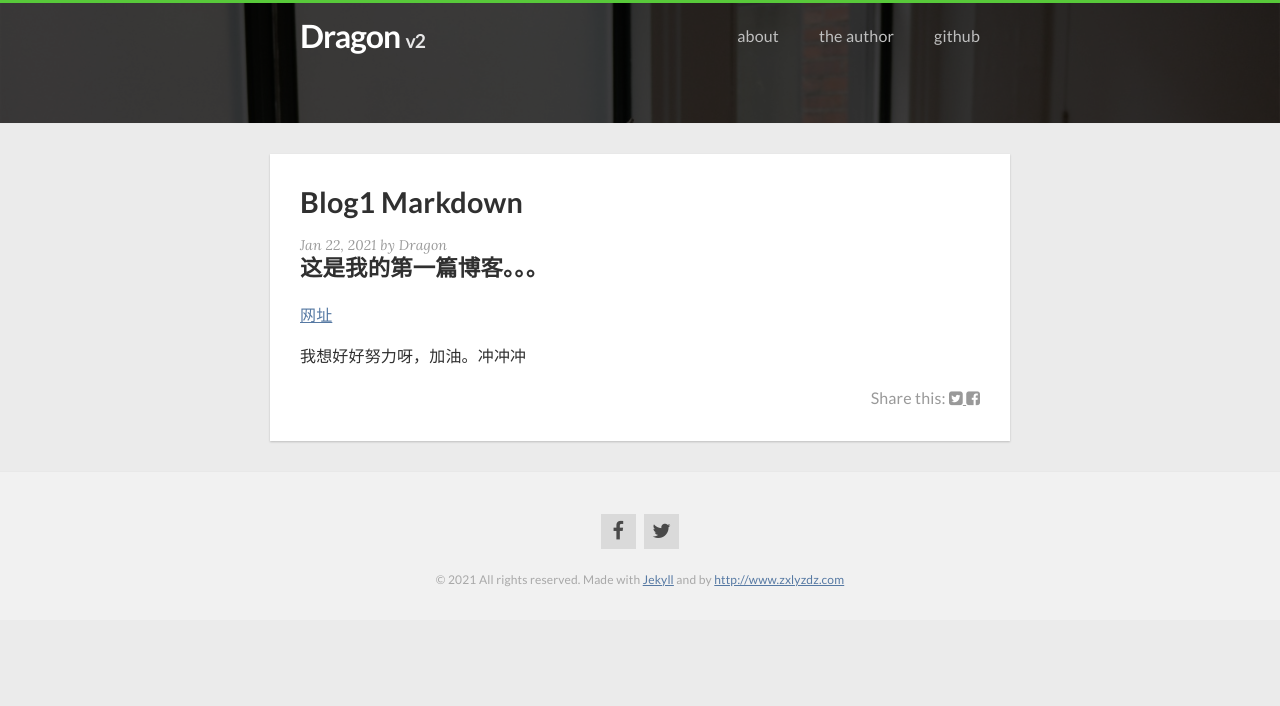
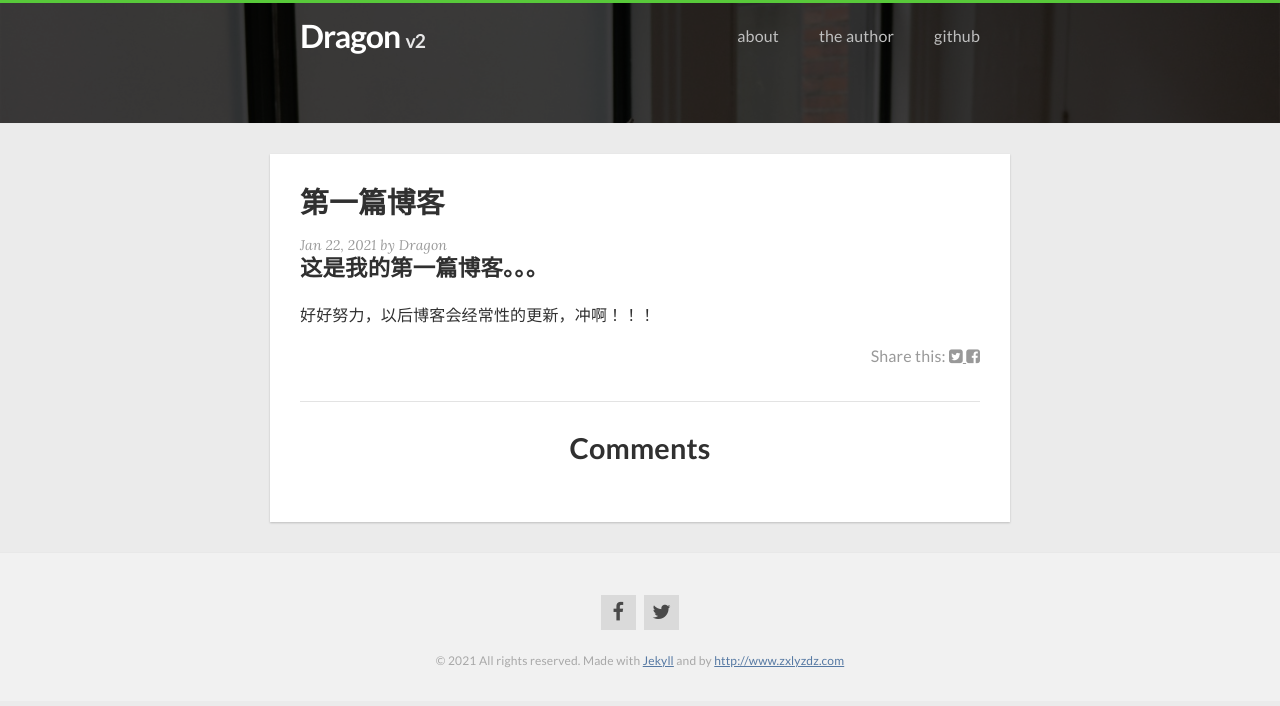
Before and after one commit to zxlyzdz/zxlyzdz.github.io, a Jekyll site: the page built from _posts/2021-01-22-blog1-markdown.markdown, in a window 1280 px wide. Shown: the top 706 px of the page. Built offline with Jekyll 4.4.1, drawn with Linux system fonts in a browser that asks for light colours; nearby versions of some CDN libraries; our own code applies the rules of GitHub Pages for plain Markdown files; comment, search, counter and statistics services are not loaded.

Commit message:
Update 2021-01-22-blog1-markdown.markdown

```diff
--- a/_posts/2021-01-22-blog1-markdown.markdown
+++ b/_posts/2021-01-22-blog1-markdown.markdown
@@ -1,5 +1,11 @@
+---
+layout: post
+title:  "第一篇博客"
+date:   2021-01-22 16:10:00
+categories: Dragon
+comments: true
+---
+
 ### 这是我的第一篇博客。。。
 
-[网址](www.zxlyzdz.com)
-
-我想好好努力呀，加油。冲冲冲
+好好努力，以后博客会经常性的更新，冲啊！！！
```
